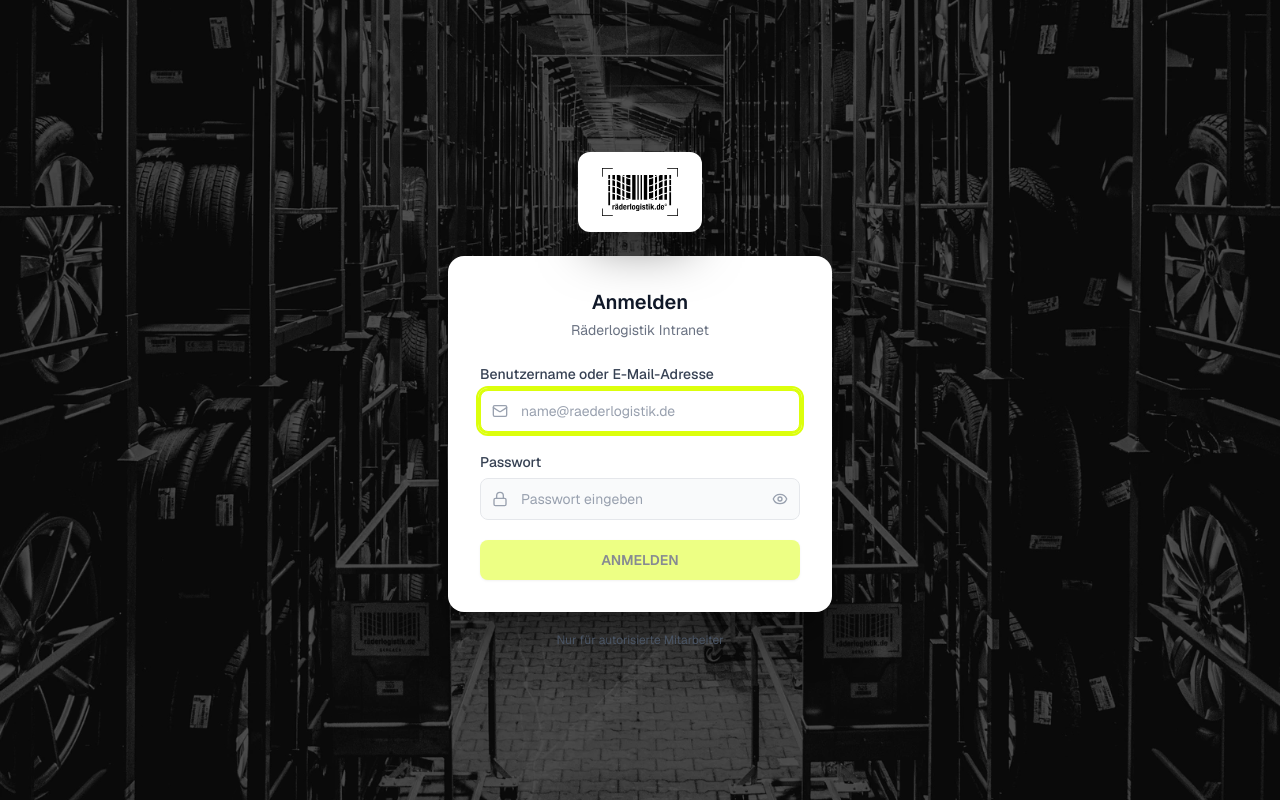
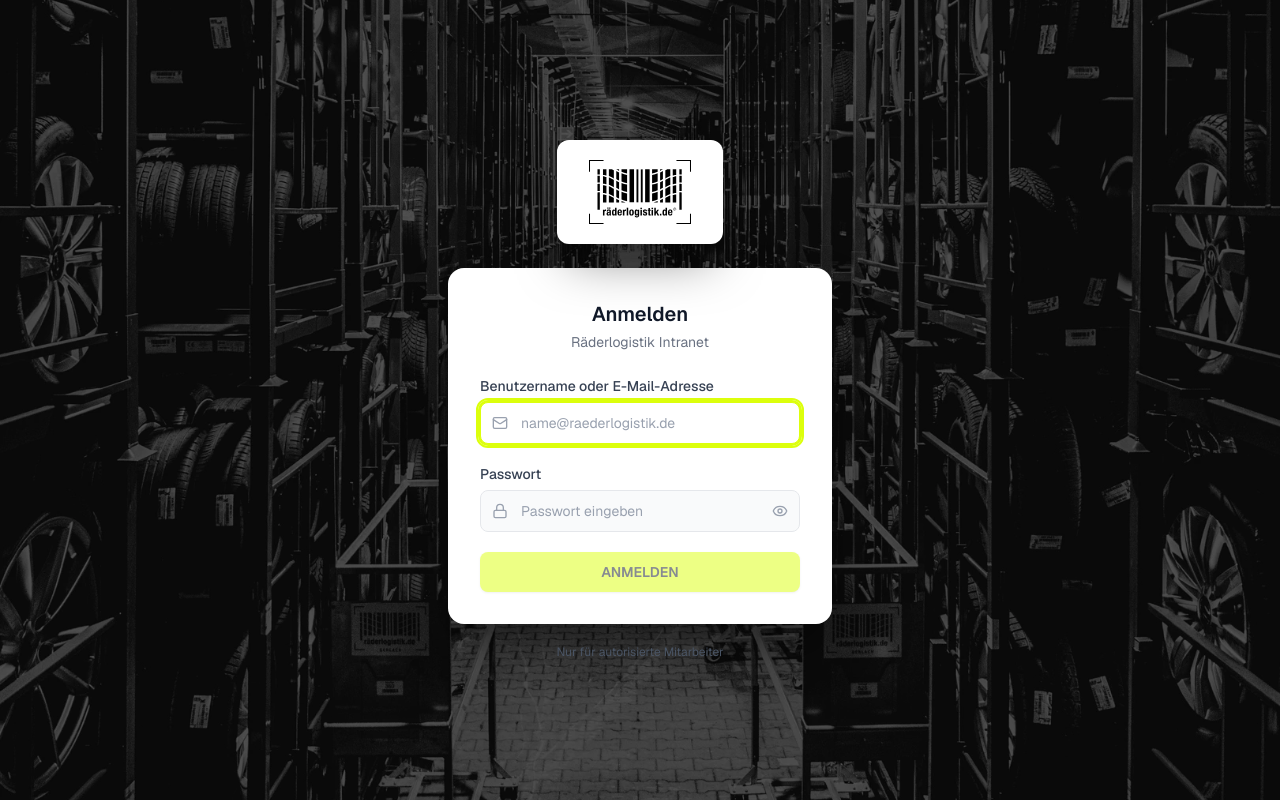
Before and after one commit to SuchyCREATIVE/rl-intranet, a Next.js app: page /login in a window 1280 px wide. Built offline with nearby package versions, Linux system fonts and the light colour scheme; no server answers.

Commit message:
deploy(preview): 2026-04-17 00:50

```diff
--- a/src/app/login/page.tsx
+++ b/src/app/login/page.tsx
@@ -66,14 +66,14 @@ function LoginForm() {
           transition={{ duration: 0.5, delay: 0.1, ease: [0.16, 1, 0.3, 1] }}
           className="flex justify-center mb-6"
         >
-          <div className="bg-white rounded-xl px-6 py-4 shadow-2xl shadow-black/50">
+          <div className="bg-white rounded-xl px-8 py-5 shadow-2xl shadow-black/50">
             <Image
               src="/logos/raederlogistik-Logo.svg"
               alt="Räderlogistik"
-              width={180}
-              height={52}
+              width={240}
+              height={70}
               priority
-              className="h-12 w-auto"
+              className="h-16 w-auto"
             />
           </div>
         </motion.div>
```
